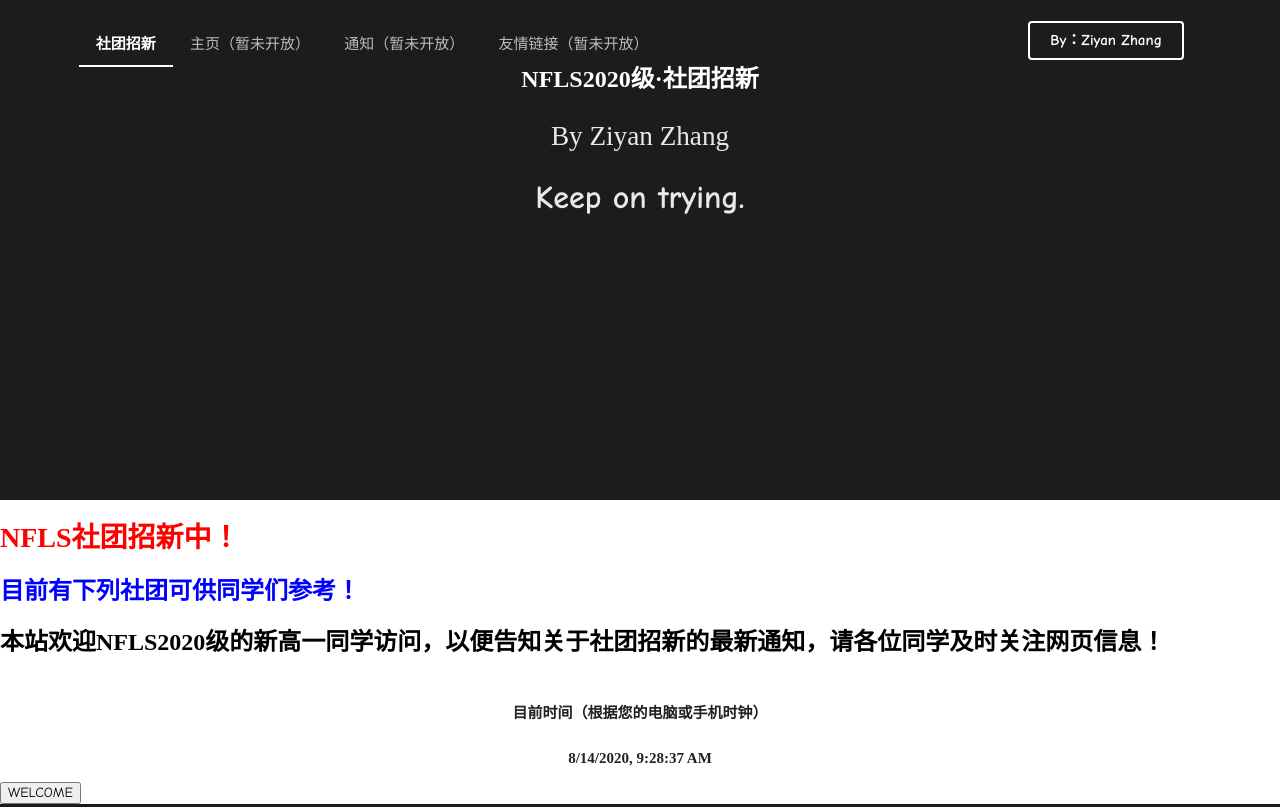
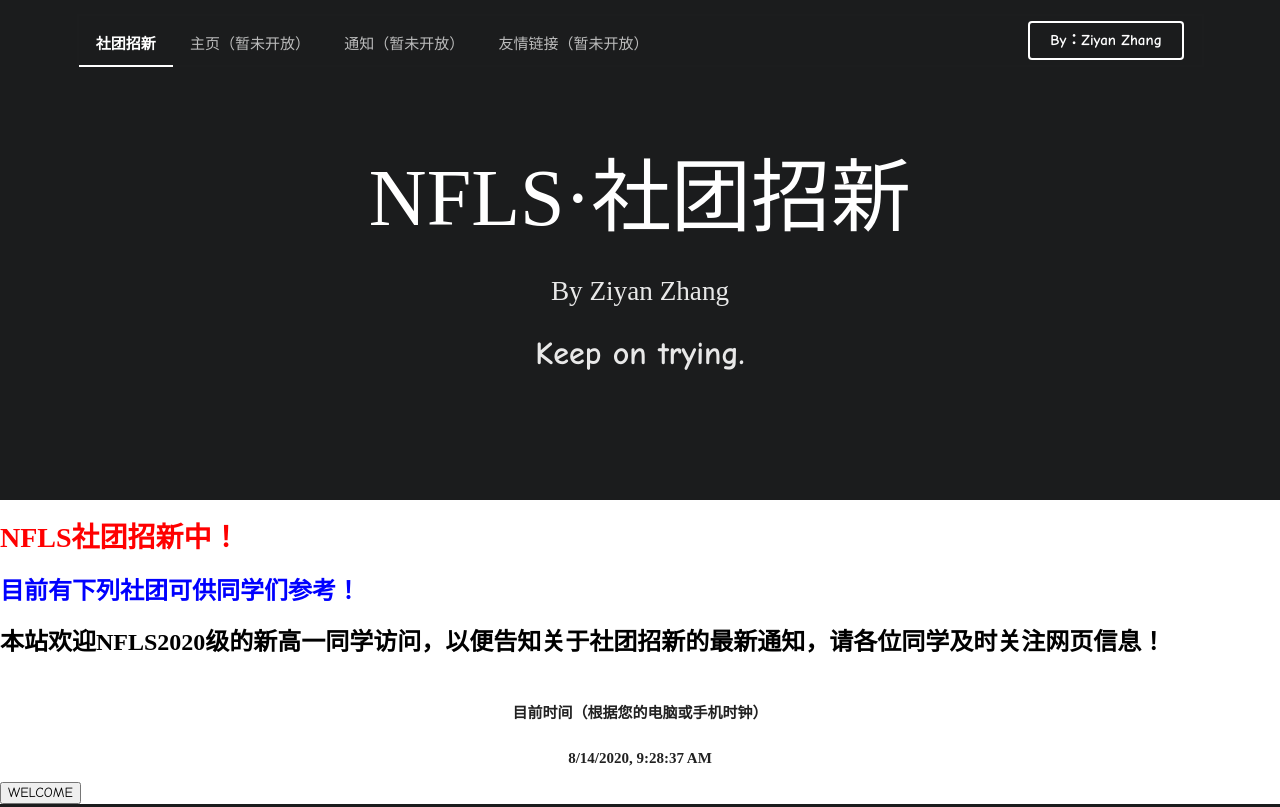
Before and after one commit to hogwards-school/homepage, a plain HTML site: page index.html in a window 1280 px wide. Shown: the top 807 px of the page. Drawn offline with nearby package versions, Linux system fonts and the light colour scheme.

Commit message:
Update index.html

```diff
--- a/index.html
+++ b/index.html
@@ -124,7 +124,7 @@ function show_info()
             </div>
 
             <div class="ui text container">
-                <h2 class="ui inverted header" style="font-family:STXinWei">NFLS2020级·社团招新</h2>
+                <h1 class="ui inverted header" style="font-family:STXinWei">NFLS·社团招新</h1>
                 <h2 style="font-family:STXinwei">
                     By Ziyan Zhang
                 </h1>
```
